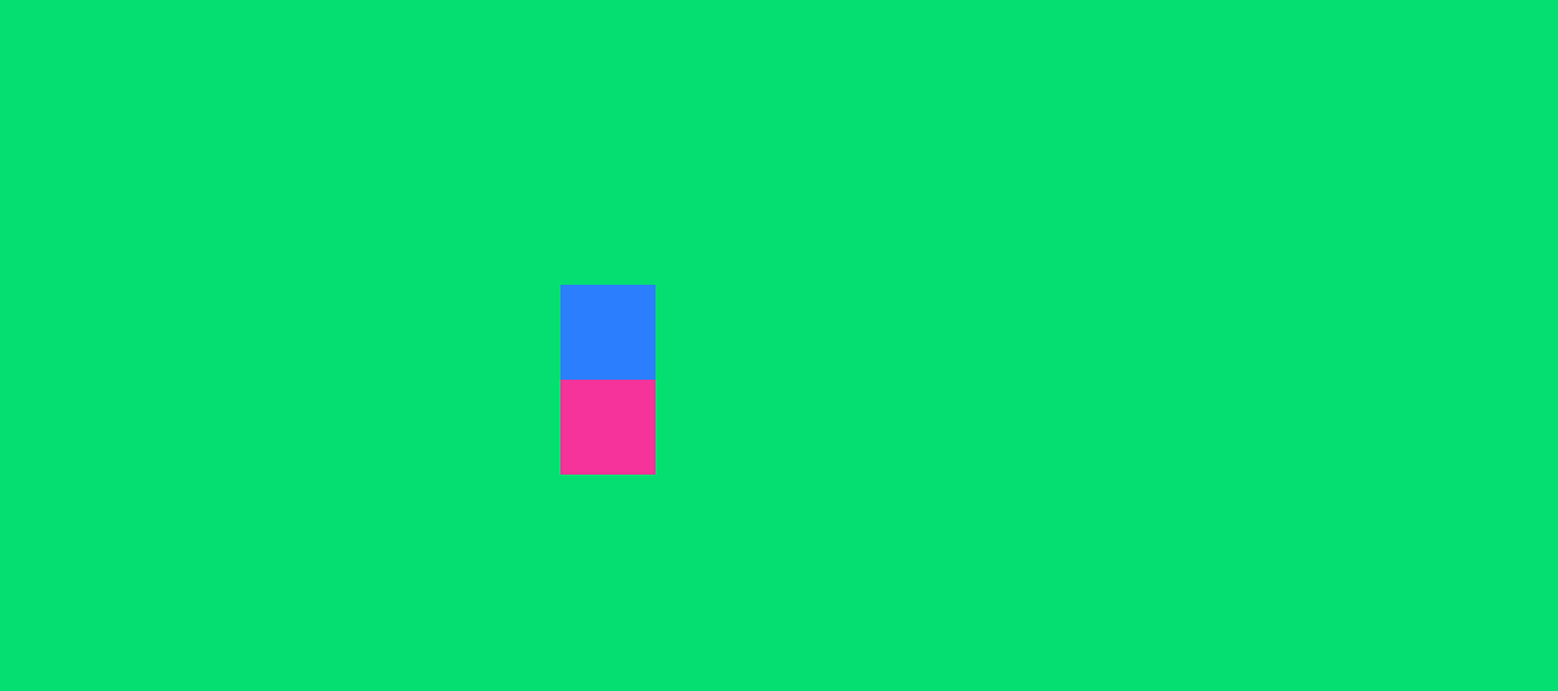
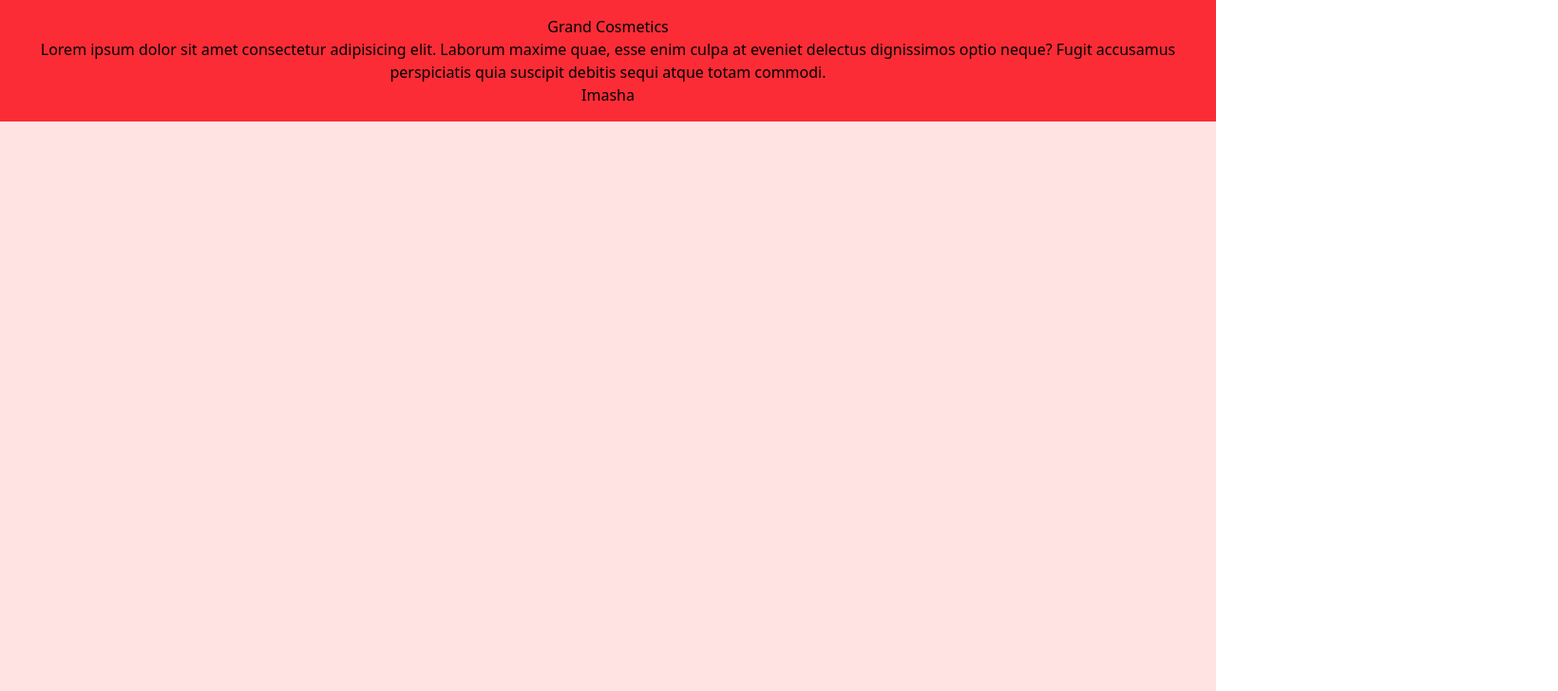
Before and after one commit to ImashaKumarasinghe/MERN_frontend, a React app: page /login in a window 1280 px wide. Shown: the top 728 px of the page at 95% size, 1640 px wide, since content can reach past the window. Built offline with nearby package versions, Linux system fonts and the light colour scheme; the HTML template or start-up script is replaced by a standard one.

Commit message:
feat: add Login and Signup components with basic form structure

```diff
--- a/src/App.jsx
+++ b/src/App.jsx
@@ -1,17 +1,12 @@
-
 import './App.css'
 import Header from './components/header'
 
 function App() {
-
-
   return (
-  <div className='w-full h-screen bg-red-500 flex-col justify-center items-center flex'>
-    <div className='w-500 h-500 bg-green-400 flex-col justify-center items-center flex '>
-      <div className='w-[100px] h-[100px] bg-blue-500'></div>
-      <div className='w-[100px] h-[100px] bg-pink-500'></div>
+    <div className='w-full h-screen bg-red-100'>
+      <Header />
     </div>
-  </div>)
+  )
 }
 
 export default App
--- /dev/null
+++ b/src/pages/login.jsx
@@ -0,0 +1,14 @@
+export default function Login() {
+  return (
+    <div className='w-full h-screen bg-blue-100 flex justify-center items-center'>
+      <div className='w-96 h-96 bg-white shadow-md rounded-md flex flex-col justify-center items-center'>
+        <h2 className='text-2xl font-bold mb-4'>Login</h2>
+        <form className='flex flex-col'>
+          <input type='text' placeholder='Username' className='mb-4 p-2 border border-gray-300 rounded-md' />
+          <input type='password' placeholder='Password' className='mb-4 p-2 border border-gray-300 rounded-md' />
+          <button type='submit' className='bg-blue-500 text-white p-2 rounded-md'>Login</button>
+        </form>
+      </div>
+    </div>
+  );
+}
--- /dev/null
+++ b/src/pages/signup.tsx
@@ -0,0 +1,15 @@
+export default function Signup() {
+  return (
+    <div className='w-full h-screen bg-blue-100 flex justify-center items-center'>
+      <div className='w-96 h-96 bg-white shadow-md rounded-md flex flex-col justify-center items-center'>
+        <h2 className='text-2xl font-bold mb-4'>Signup</h2>
+        <form className='flex flex-col'>
+          <input type='text' placeholder='Username' className='mb-4 p-2 border border-gray-300 rounded-md' />
+          <input type='email' placeholder='Email' className='mb-4 p-2 border border-gray-300 rounded-md' />
+          <input type='password' placeholder='Password' className='mb-4 p-2 border border-gray-300 rounded-md' />
+          <button type='submit' className='bg-blue-500 text-white p-2 rounded-md'>Signup</button>
+        </form>
+      </div>
+    </div>
+  );
+}
```
